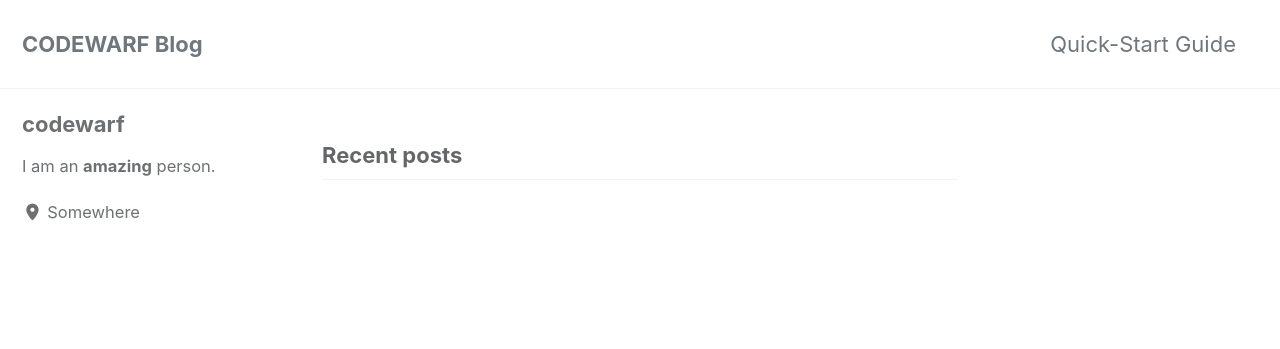
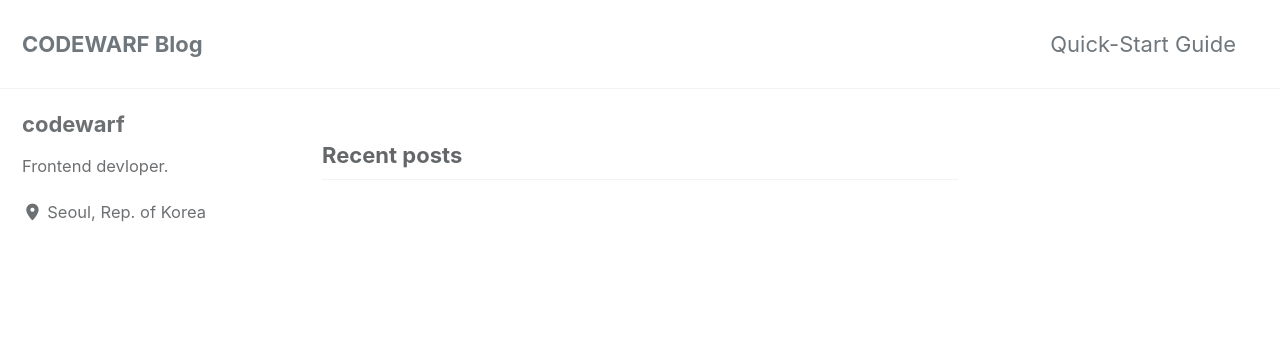
Before and after one commit to codewarf/codewarf.github.io, a Jekyll site: the page built from index.html, in a window 1280 px wide. Shown: the top 349 px of the page. Built offline with Jekyll 4.4.1, drawn with Linux system fonts in a browser that asks for light colours; cached includes are drawn as plain includes; the list of posts is cut into pages by our own code.

Commit message:
modify bio, location

```diff
--- a/_config.yml
+++ b/_config.yml
@@ -115,8 +115,8 @@ analytics:
 author:
   name             : "codewarf"
   avatar           : # path of avatar image, e.g. "/assets/images/bio-photo.jpg"
-  bio              : "I am an **amazing** person."
-  location         : "Somewhere"
+  bio              : "Frontend devloper."
+  location         : "Seoul, Rep. of Korea"
   email            :
   links:
     - label: "Email"
```
